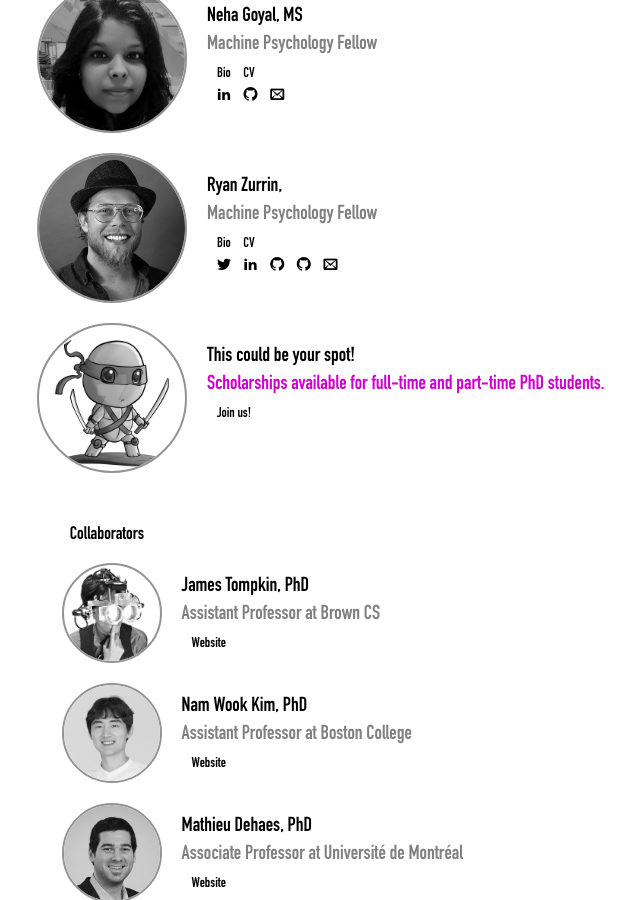
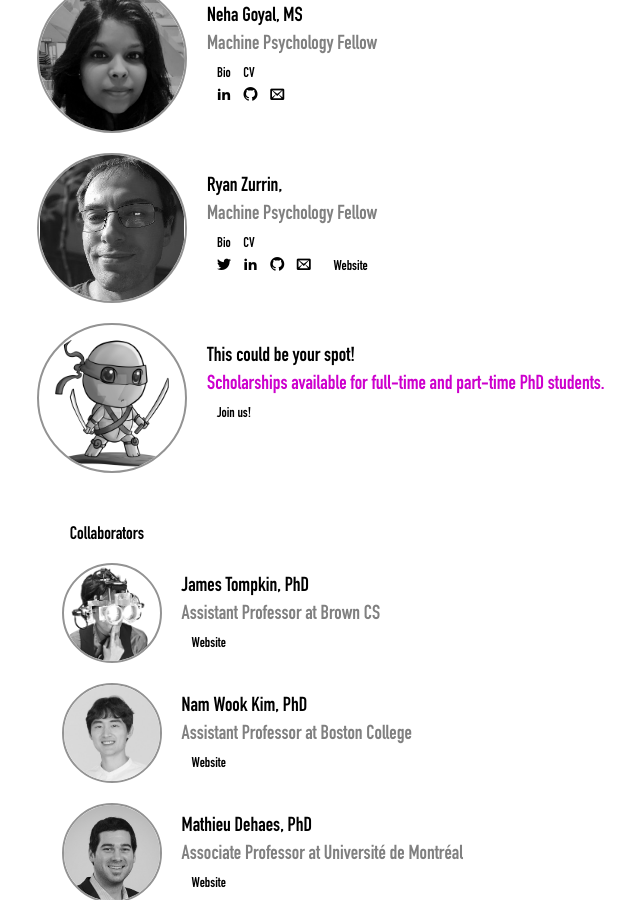
Before and after one commit to mpsych/mpsych.org, a Jekyll site: the page built from people.md, in a window 1280 px wide and 900 px high, scrolled down 1247 px. Shown: the whole window, without its empty margins (275-915 px from the left). Built offline with Jekyll 4.4.1, drawn with Linux system fonts in a browser that asks for light colours; some web fonts are replaced.

Commit message:
fixed some minor errors I had

```diff
--- a/people.md
+++ b/people.md
@@ -108,7 +108,7 @@ permalink: /people
 </div>
 
 <div class="person">
-  <img src="/people/haehn.jpg">
+  <img src="/people/zurrin.jpg">
   <div class="caption">
     Ryan Zurrin,<br>
     <span class="role">Machine Psychology Fellow</span><br>
@@ -120,11 +120,14 @@ permalink: /people
       <a href="https://twitter.com/ryan_zurrin" target="_blank"><span class="icon-twitter tooltip"><span class="tooltiptext">Twitter</span></span></a>
       <a href="https://www.linkedin.com/in/ryan-zurrin" target="_blank"><span class="icon-linkedin2 tooltip"><span class="tooltiptext">LinkedIn</span></span></a>
       <a href="https://github.com/RyanZurrin" target="_blank"><span class="icon-github tooltip"><span class="tooltiptext">GitHub</span></span></a>
-      <a href="https:www.ryanzurrin.com" target="_blank"><span class="icon-github tooltip"><span class="tooltiptext">Website</span></span></a>
       <a href="mailto:ryanzurrin@ryanzurrin.com" target="_blank"><span class="icon-email tooltip"><span class="tooltiptext">E-Mail</span></span></a>
+      <span class="links">
+      <a class="cleanlink" href="https://www.ryanzurrin.com" target="_blank">Website</a>
+    </span>
   </div>
   </div>
 </div>
+
 
 <div class="person">
   <img src="/gfx/team.png">
```
Also changed, not shown: Gemfile.lock (added), people/zurrin.jpg.
